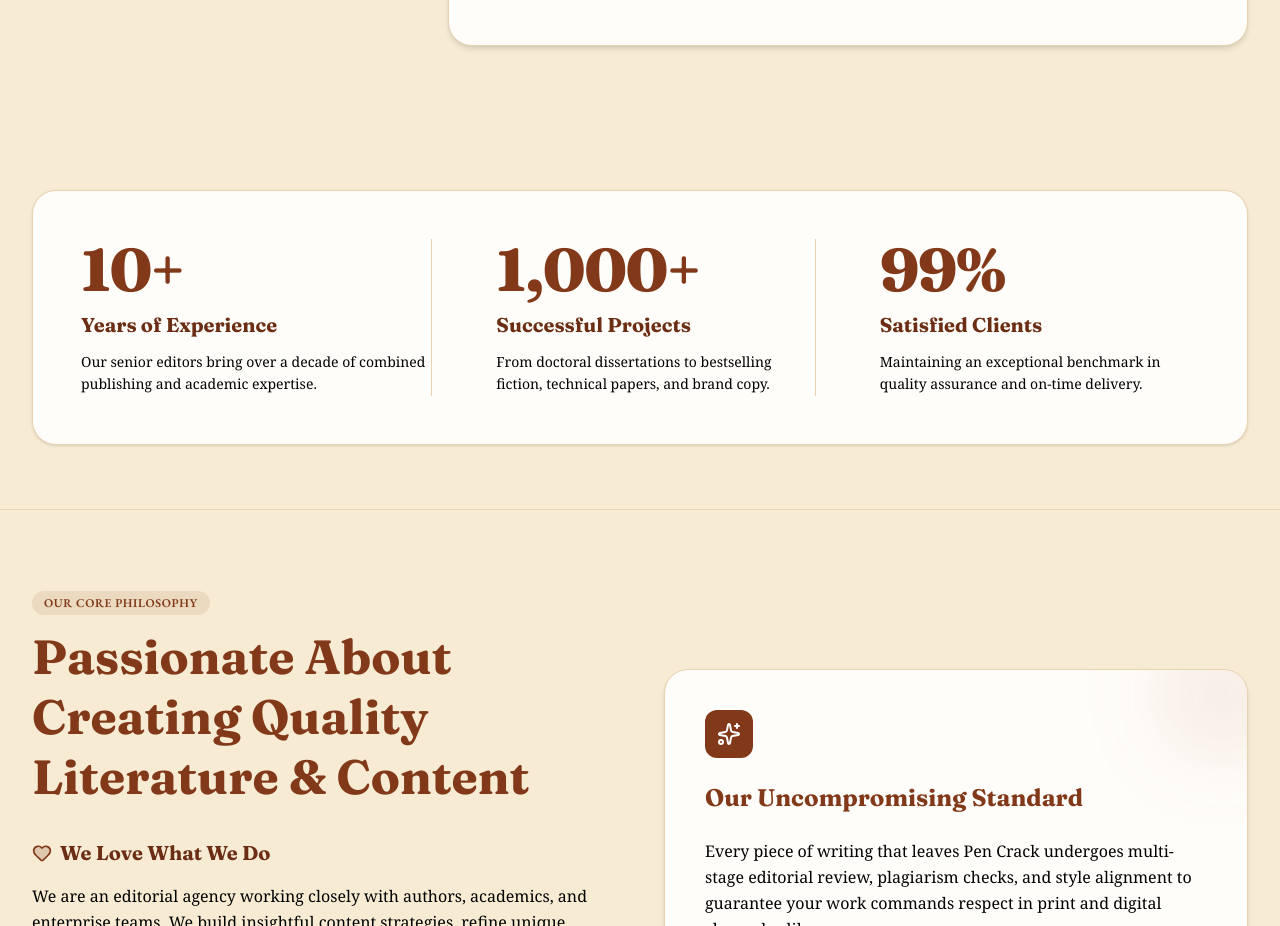
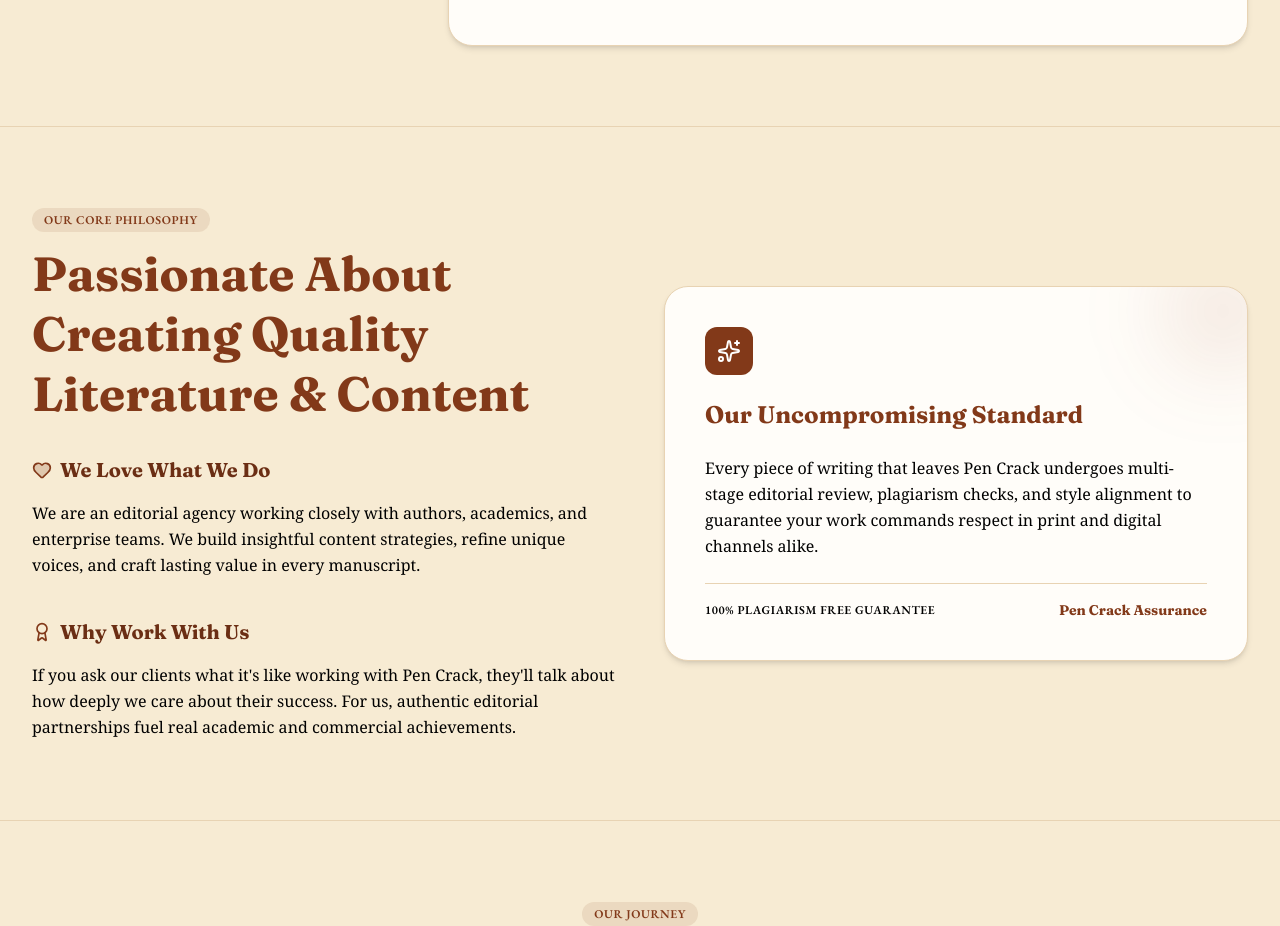
Before and after one commit to cherish-overseer/Pencraack, a Next.js app: page /about in a window 1280 px wide. Shown: the part 2060-2986 px from the top of the page. Built offline with nearby package versions, Linux system fonts and the light colour scheme.

Commit message:
Remove metrics counter section from About page

```diff
--- a/src/app/about/page.tsx
+++ b/src/app/about/page.tsx
@@ -3,7 +3,6 @@ import Footer from "@/components/Footer";
 import HelixAboutHero from "@/components/HelixAboutHero";
 import HelixPillars from "@/components/HelixPillars";
 import HelixProcess from "@/components/HelixProcess";
-import HelixMetrics from "@/components/HelixMetrics";
 import HelixWhyUs from "@/components/HelixWhyUs";
 import HelixTimeline from "@/components/HelixTimeline";
 import CtaBanner from "@/components/CtaBanner";
@@ -21,7 +20,6 @@ export default function AboutPage() {
         <HelixAboutHero />
         <HelixPillars />
         <HelixProcess />
-        <HelixMetrics />
         <HelixWhyUs />
         <HelixTimeline />
         <CtaBanner />
```
